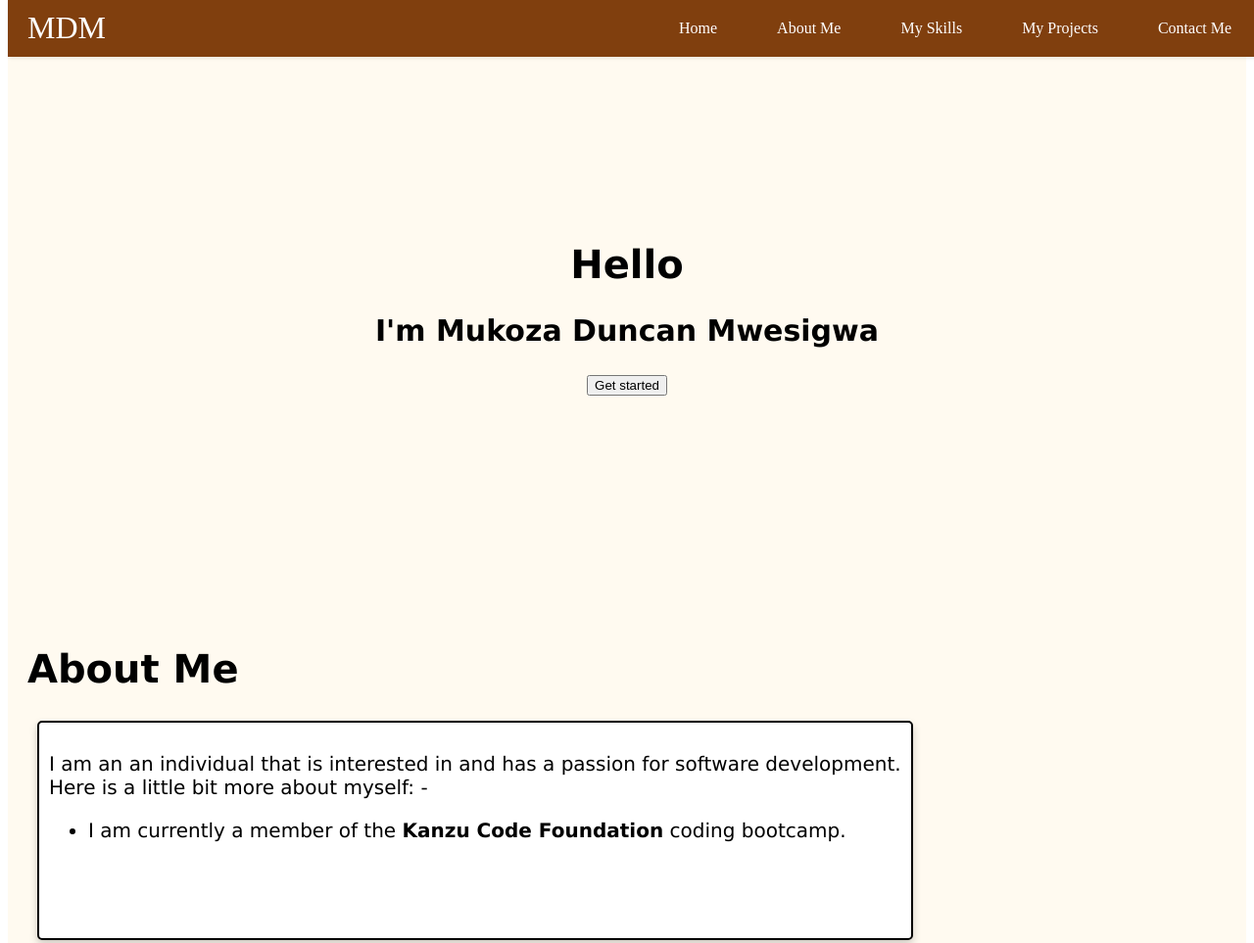
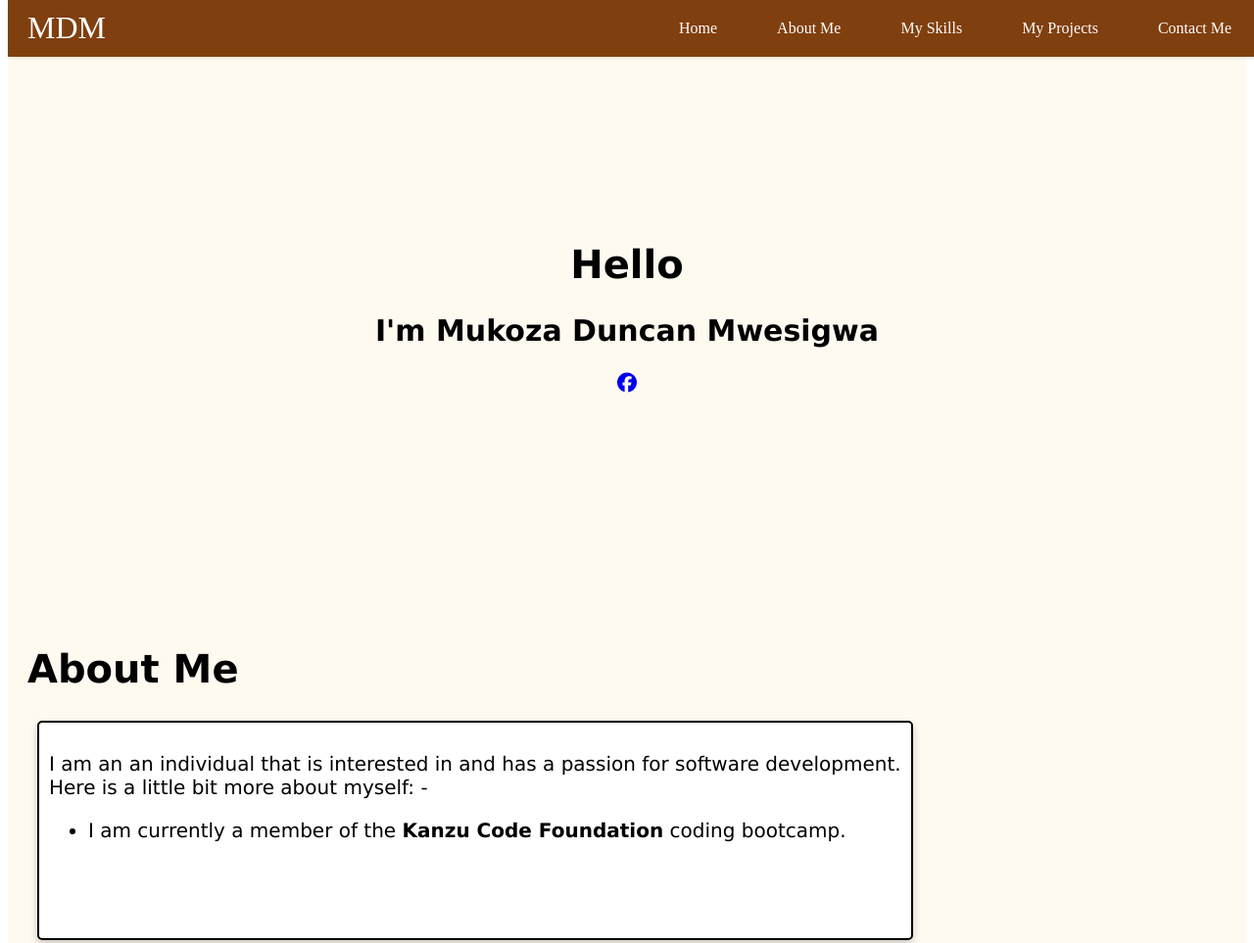
Before and after one commit to MukozaDuncan/HTML-CSS-Git-Capstone-project, a plain HTML site: page index.html in a window 1280 px wide. Shown: the top 963 px of the page at 98% size. Drawn offline with Linux system fonts and the light colour scheme.

Commit message:
Update index.html

```diff
--- a/index.html
+++ b/index.html
@@ -27,7 +27,9 @@
                 <div>
                     <h1>Hello</h1>
                     <h2>I'm Mukoza Duncan Mwesigwa</h2>
-                    <button>Get started</button>
+                    <div class="contactlinks">
+                        <a href="#"><i class="fa-brands fa-facebook"></i></a>
+                    </div>
                 </div>
             </div>
 
```
